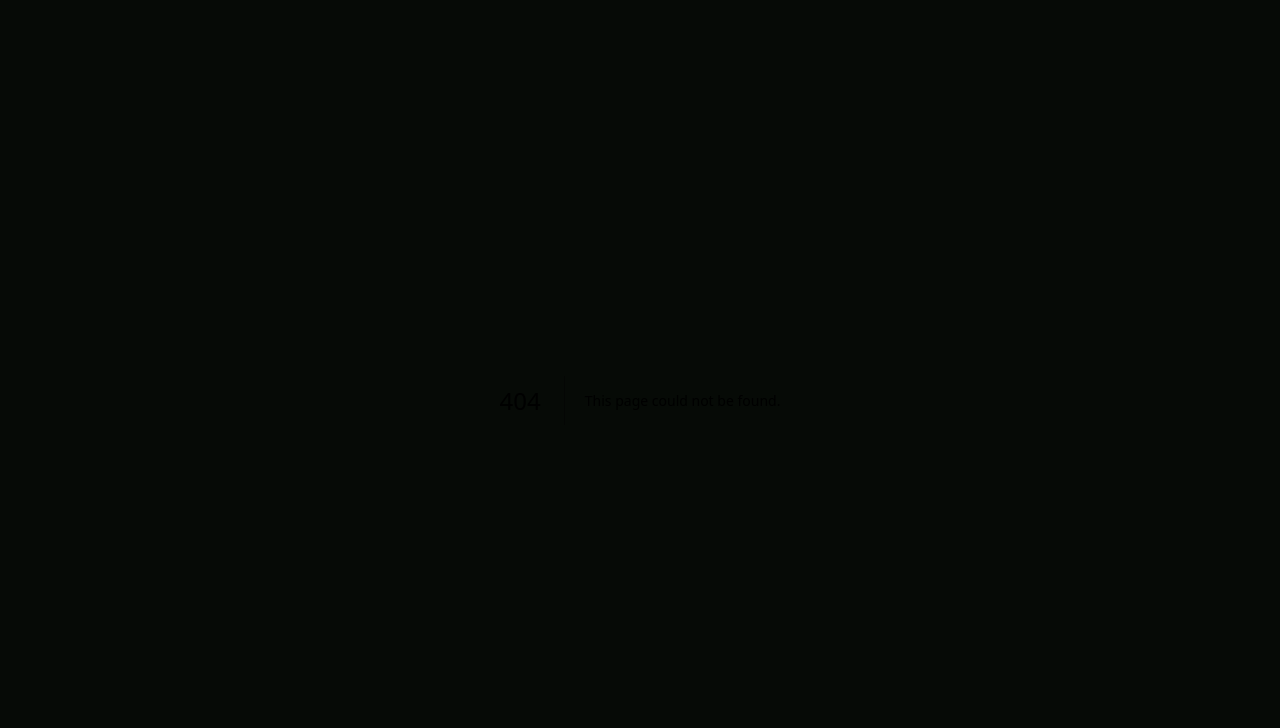
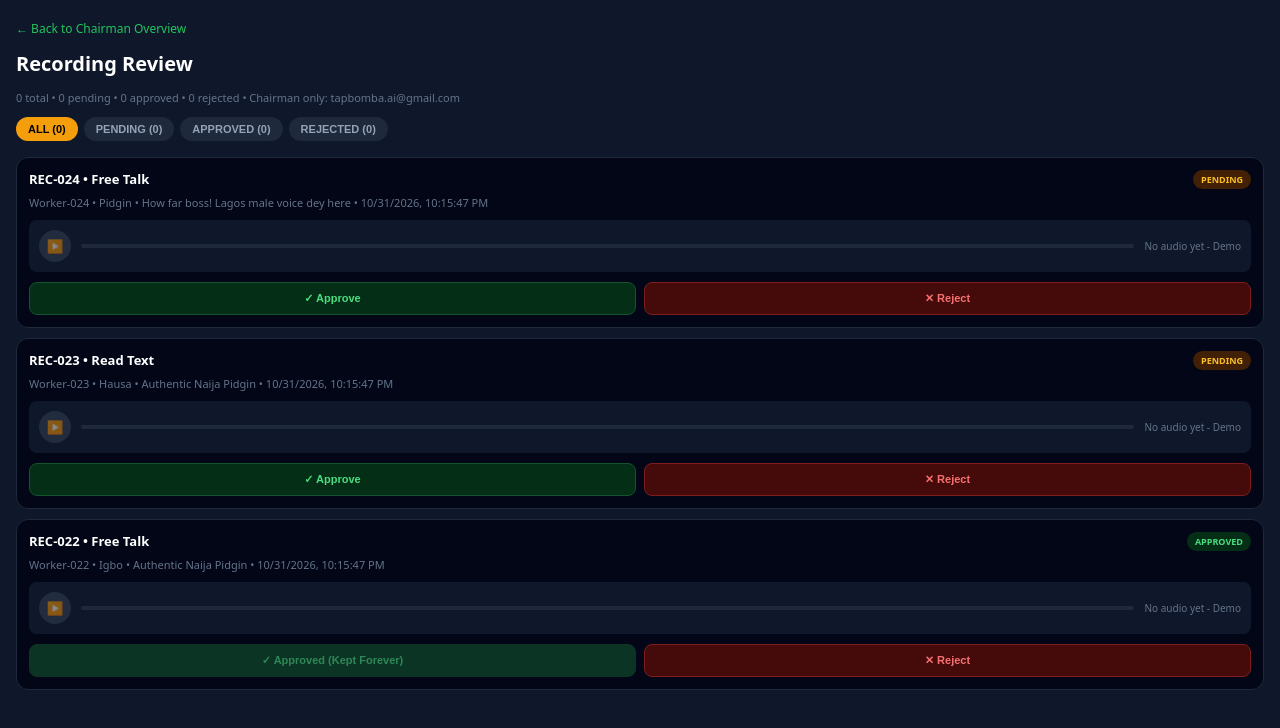
Before and after one commit to tapbombaai-glitch/main-naija-pidgin, a Next.js app: page /chairman/recordings in a window 1280 px wide. Before the commit this address had no page. Shown: the top 728 px of the page. Built offline with nearby package versions, Linux system fonts and the light colour scheme; no server answers; the database is empty.

Commit message:
Create app/chairman/recordings/page.tsx

```diff
--- /dev/null
+++ b/app/chairman/recordings/page.tsx
@@ -0,0 +1,183 @@
+"use client";
+import Link from "next/link";
+import { useState, useEffect } from "react";
+import { createClient } from "@supabase/supabase-js";
+
+const supabase = createClient(
+  process.env.NEXT_PUBLIC_SUPABASE_URL!,
+  process.env.NEXT_PUBLIC_SUPABASE_ANON_KEY!
+);
+
+export default function RecordingsPage() {
+  const [recordings, setRecordings] = useState<any[]>([]);
+  const [filter, setFilter] = useState<'all'|'pending'|'approved'|'rejected'>('all');
+  const [loading, setLoading] = useState(true);
+  const [counts, setCounts] = useState({ total: 0, pending: 0, approved: 0, rejected: 0 });
+  const [playingId, setPlayingId] = useState<string | null>(null);
+
+  useEffect(() => {
+    loadAllRecordings();
+  }, []);
+
+  async function loadAllRecordings() {
+    setLoading(true);
+    try {
+      const { data: { user } } = await supabase.auth.getUser();
+      if (!user || user.email !== "tapbomba.ai@gmail.com") {
+        // window.location.href = "/chairman/login";
+      }
+
+      const { data, error } = await supabase
+        .from('recordings')
+        .select('*')
+        .order('created_at', { ascending: false });
+
+      if (error) throw error;
+
+      if (data && data.length > 0) {
+        const withUrls = await Promise.all(data.map(async (rec) => {
+          let signedUrl = null;
+          if (rec.audio_path) {
+            const { data: urlData } = await supabase.storage
+              .from('voices')
+              .createSignedUrl(rec.audio_path, 3600);
+            signedUrl = urlData?.signedUrl;
+          }
+          return { ...rec, signedUrl };
+        }));
+        setRecordings(withUrls);
+        setCounts({
+          total: withUrls.length,
+          pending: withUrls.filter(r => r.status === 'pending' || !r.status).length,
+          approved: withUrls.filter(r => r.status === 'approved').length,
+          rejected: withUrls.filter(r => r.status === 'rejected').length,
+        });
+      } else {
+        setRecordings([
+          { id: "REC-024", worker_id: "Worker-024", worker_email: "worker024@test.com", language: "Pidgin", text: "How far boss! Lagos male voice dey here", type: "Free Talk", status: "pending", created_at: new Date().toISOString(), signedUrl: null },
+          { id: "REC-023", worker_id: "Worker-023", language: "Hausa", type: "Read Text", status: "pending", created_at: new Date().toISOString(), signedUrl: null },
+          { id: "REC-022", worker_id: "Worker-022", language: "Igbo", type: "Free Talk", status: "approved", created_at: new Date().toISOString(), signedUrl: null },
+        ]);
+      }
+    } catch (e) {
+      console.error(e);
+    } finally {
+      setLoading(false);
+    }
+  }
+
+  async function handleApproval(id: string, newStatus: 'approved' | 'rejected') {
+    const { error } = await supabase
+      .from('recordings')
+      .update({
+        status: newStatus,
+        reviewed_by: "tapbomba.ai@gmail.com",
+        reviewed_at: new Date().toISOString()
+      })
+      .eq('id', id);
+
+    if (!error) {
+      setRecordings(prev => prev.map(r => r.id === id ? { ...r, status: newStatus } : r));
+    }
+  }
+
+  const filtered = recordings.filter(r => {
+    if (filter === 'all') return true;
+    return (r.status || 'pending') === filter;
+  });
+
+  return (
+    <div style={{ minHeight: "100vh", background: "#0f172a", padding: "16px", color: "white" }}>
+      <Link href="/chairman" style={{ color: "#22c55e", fontSize: "12px", textDecoration: "none" }}>← Back to Chairman Overview</Link>
+      <h1 style={{ fontSize: "20px", marginTop: "12px", fontWeight: 800 }}>Recording Review</h1>
+      <p style={{ color: "#64748b", fontSize: "11px" }}>
+        {loading ? "Loading live recordings..." : `${counts.total} total • ${counts.pending} pending • ${counts.approved} approved • ${counts.rejected} rejected • Chairman only: tapbomba.ai@gmail.com`}
+      </p>
+
+      <div style={{ display: "flex", gap: "6px", marginTop: "12px", overflowX: "auto" }}>
+        {(['all','pending','approved','rejected'] as const).map(f => (
+          <button
+            key={f}
+            onClick={() => setFilter(f)}
+            style={{
+              background: filter===f ? "#f59e0b" : "#1e293b",
+              color: filter===f ? "black" : "#94a3b8",
+              border: "none",
+              padding: "6px 12px",
+              borderRadius: "20px",
+              fontSize: "11px",
+              fontWeight: 800,
+              whiteSpace: "nowrap"
+            }}
+          >
+            {f.toUpperCase()} {f==='all' ? `(${counts.total})` : f==='pending' ? `(${counts.pending})` : f==='approved' ? `(${counts.approved})` : `(${counts.rejected})`}
+          </button>
+        ))}
+      </div>
+
+      <div style={{ display: "grid", gap: "10px", marginTop: "16px" }}>
+        {filtered.map(r => (
+          <div key={r.id} style={{ background: "#020617", border: "1px solid #1e293b", borderRadius: "12px", padding: "12px" }}>
+            <div style={{ display: "flex", justifyContent: "space-between" }}>
+              <p style={{ margin: 0, fontSize: "13px", fontWeight: 700 }}>{r.id} • {r.type || r.language || "Free Talk"}</p>
+              <span style={{
+                background: (r.status||'pending')==="pending"?"#422006":(r.status==="approved"?"#052e16":"#450a0a"),
+                color: (r.status||'pending')==="pending"?"#fbbf24":(r.status==="approved"?"#4ade80":"#f87171"),
+                padding: "3px 8px",
+                borderRadius: "20px",
+                fontSize: "9px",
+                fontWeight: 800
+              }}>
+                {(r.status || "pending").toUpperCase()}
+              </span>
+            </div>
+            <p style={{ margin: "6px 0 0", fontSize: "11px", color: "#64748b" }}>
+              {r.worker_id || r.worker_email || r.worker} • {r.language || r.lang} • {r.text?.slice(0, 60) || "Authentic Naija Pidgin"} • {new Date(r.created_at).toLocaleString()}
+            </p>
+
+            <div style={{ background: "#0f172a", borderRadius: "8px", padding: "10px", marginTop: "10px", display: "flex", alignItems: "center", gap: "10px" }}>
+              {r.signedUrl ? (
+                <>
+                  <audio id={`audio-${r.id}`} src={r.signedUrl} onEnded={() => setPlayingId(null)} style={{ display: "none" }} />
+                  <button
+                    onClick={() => {
+                      const audio = document.getElementById(`audio-${r.id}`) as HTMLAudioElement;
+                      if (playingId === r.id) {
+                        audio.pause();
+                        setPlayingId(null);
+                      } else {
+                        document.querySelectorAll('audio').forEach(a => (a as HTMLAudioElement).pause());
+                        audio.play();
+                        setPlayingId(r.id);
+                      }
+                    }}
+                    style={{ width: "32px", height: "32px", borderRadius: "50%", background: playingId===r.id ? "#ef4444" : "#f59e0b", border: "none", fontSize: "14px" }}
+                  >
+                    {playingId===r.id ? "⏸️" : "▶️"}
+                  </button>
+                  <div style={{ flex: 1, height: "4px", background: "#1e293b", borderRadius: "2px" }}><div style={{ width: playingId===r.id ? "100%" : "60%", height: "100%", background: "#f59e0b" }}></div></div>
+                  <span style={{ fontSize: "10px", color: "#64748b" }}>Chairman Play</span>
+                </>
+              ) : (
+                <>
+                  <button style={{ width: "32px", height: "32px", borderRadius: "50%", background: "#334155", border: "none", opacity: 0.5 }}>▶️</button>
+                  <div style={{ flex: 1, height: "4px", background: "#1e293b", borderRadius: "2px" }}></div>
+                  <span style={{ fontSize: "10px", color: "#64748b" }}>No audio yet - Demo</span>
+                </>
+              )}
+            </div>
+
+            <div style={{ display: "flex", gap: "8px", marginTop: "10px" }}>
+              <button onClick={() => handleApproval(r.id, 'approved')} disabled={r.status==='approved'} style={{ flex: 1, background: r.status==='approved' ? "#14532d" : "#052e16", border: "1px solid #14532d", color: "#4ade80", padding: "9px", borderRadius: "8px", fontSize: "11px", fontWeight: 700, opacity: r.status==='approved' ? 0.6 : 1 }}>
+                {r.status==='approved' ? "✓ Approved (Kept Forever)" : "✓ Approve"}
+              </button>
+              <button onClick={() => handleApproval(r.id, 'rejected')} disabled={r.status==='rejected'} style={{ flex: 1, background: r.status==='rejected' ? "#7f1d1d" : "#450a0a", border: "1px solid #7f1d1d", color: "#f87171", padding: "9px", borderRadius: "8px", fontSize: "11px", fontWeight: 700, opacity: r.status==='rejected' ? 0.6 : 1 }}>
+                {r.status==='rejected' ? "✕ Rejected (Still Stored)" : "✕ Reject"}
+              </button>
+            </div>
+          </div>
+        ))}
+      </div>
+    </div>
+  );
+}
```
